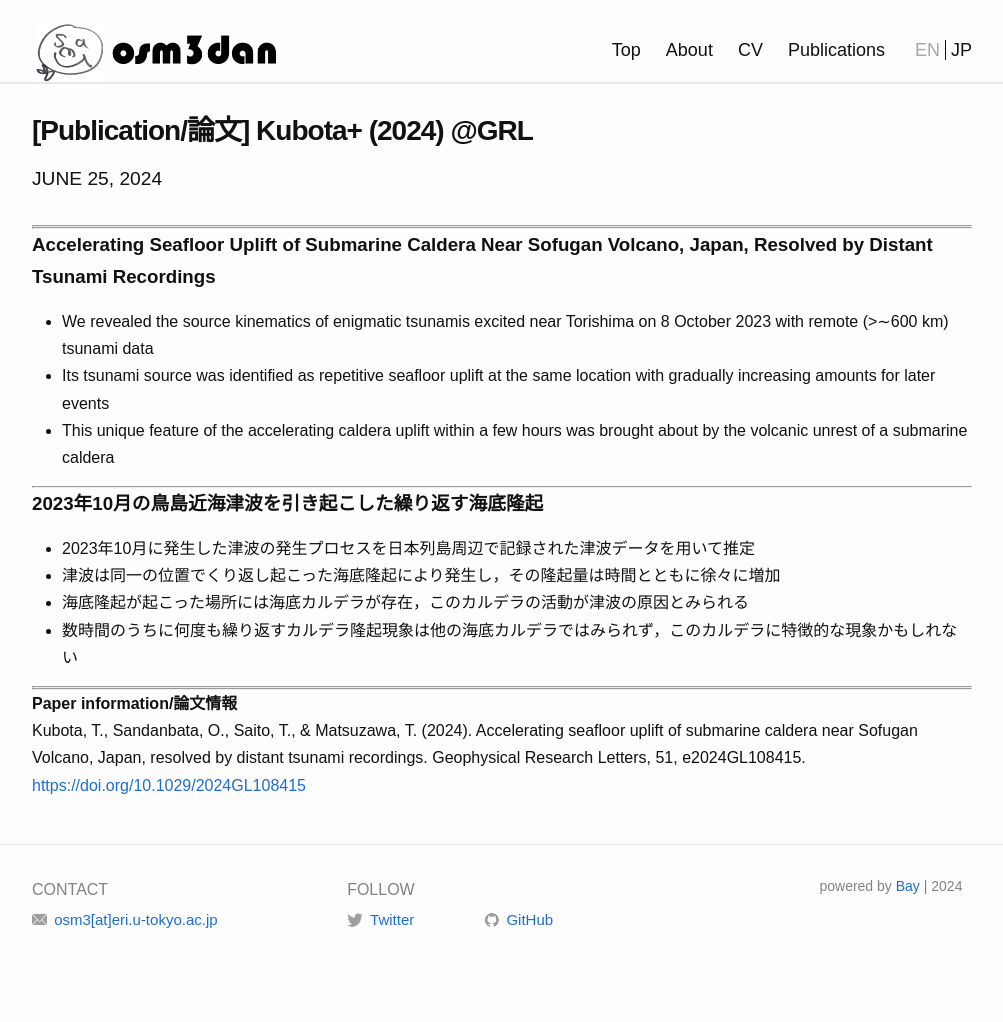
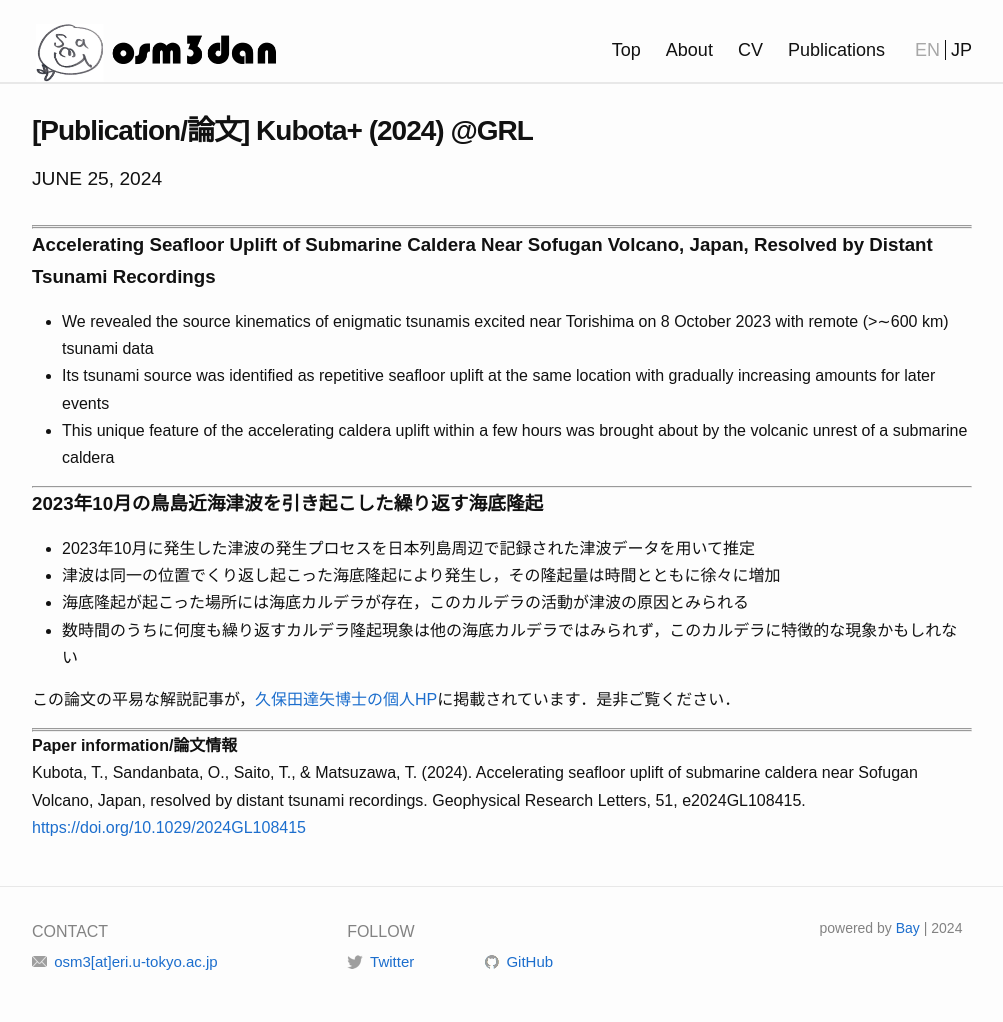
Before and after one commit to osm3dan/home, a Jekyll site: the page built from _posts/news/publication/2024-06-25-Kubota-GRL.md, in a window 1280 px wide. Shown: the whole page, without its empty margins (138-1141 px from the left). Built offline with Jekyll 4.4.1, drawn with Linux system fonts in a browser that asks for light colours; before the commit the page ends 980 px from its top, so only the background shows below that.

Commit message:
Kubota+2024

```diff
--- a/_posts/news/publication/2024-06-25-Kubota-GRL.md
+++ b/_posts/news/publication/2024-06-25-Kubota-GRL.md
@@ -31,6 +31,9 @@ year: 2024
 - 海底隆起が起こった場所には海底カルデラが存在，このカルデラの活動が津波の原因とみられる
 - 数時間のうちに何度も繰り返すカルデラ隆起現象は他の海底カルデラではみられず，このカルデラに特徴的な現象かもしれない
 
+この論文の平易な解説記事が，[久保田達矢博士の個人HP](https://quaketm.bosai.go.jp/~kubota/publications/Kubota_etal_2024_GRL/)に掲載されています．是非ご覧ください．
+
+
 ---
 ---
 **Paper information/論文情報** <br>
```
